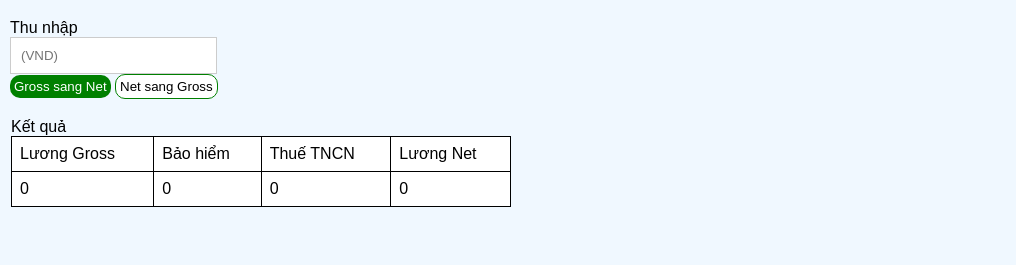
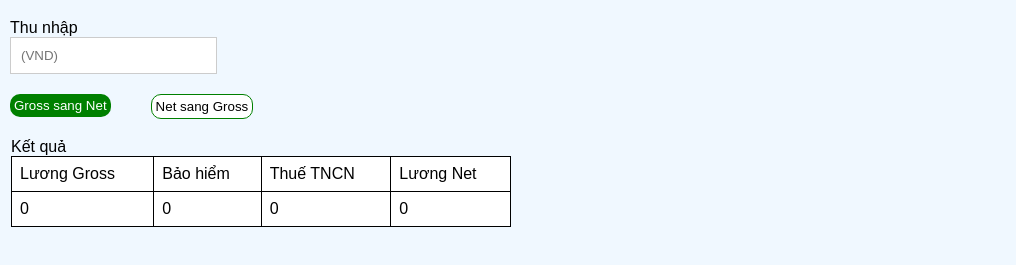
Before and after one commit to DongThin/my-love-e2e-testing, a website: page src/index.html in a window 1280 px wide. Shown: the part 61-326 px from the top of the page, without its empty margins (0-1016 px from the left). Drawn offline with Linux system fonts and the light colour scheme.

Commit message:
done basic UI

```diff
--- a/src/index.html
+++ b/src/index.html
@@ -36,7 +36,15 @@
             padding: 10px;
             border: 1px solid #ccc;
         }
-    </style>
+
+        .box {
+            display: flex;
+            margin-top: 20px;
+        }
+
+        .my-button {
+            margin-right: 40px;
+        }
 
     </style>
 
@@ -46,8 +54,10 @@
 <h1>Công cụ tính lương Gross sang Net và ngược lại [Chuẩn 2025]</h1>
 <form>
     <label for="name" style="display: block;">Thu nhập</label>
-        <input type="number" placeholder="(VND)" class="my-input"> <br>
+    <input type="number" id="name" placeholder="(VND)" class="my-input"> <br>
 
+    <div class="box">
+        <div class="my-button">
             <button style="color: white;
     background-color: green;
     border-radius: 10px;
@@ -55,14 +65,18 @@
     padding: 4px;">
                 Gross sang Net
             </button>
-
+        </div>
+        <div class="my-button">
             <button style="color: black;
          background-color: white;
     border-radius: 10px;
     border: 1px solid green;
     padding: 4px;">
                 Net sang Gross
-        </button> <br>
+            </button>
+        </div>
+    </div>
+
 
     <table>
         <br>
```
Lines whose indentation alone changed are shown as unchanged.
